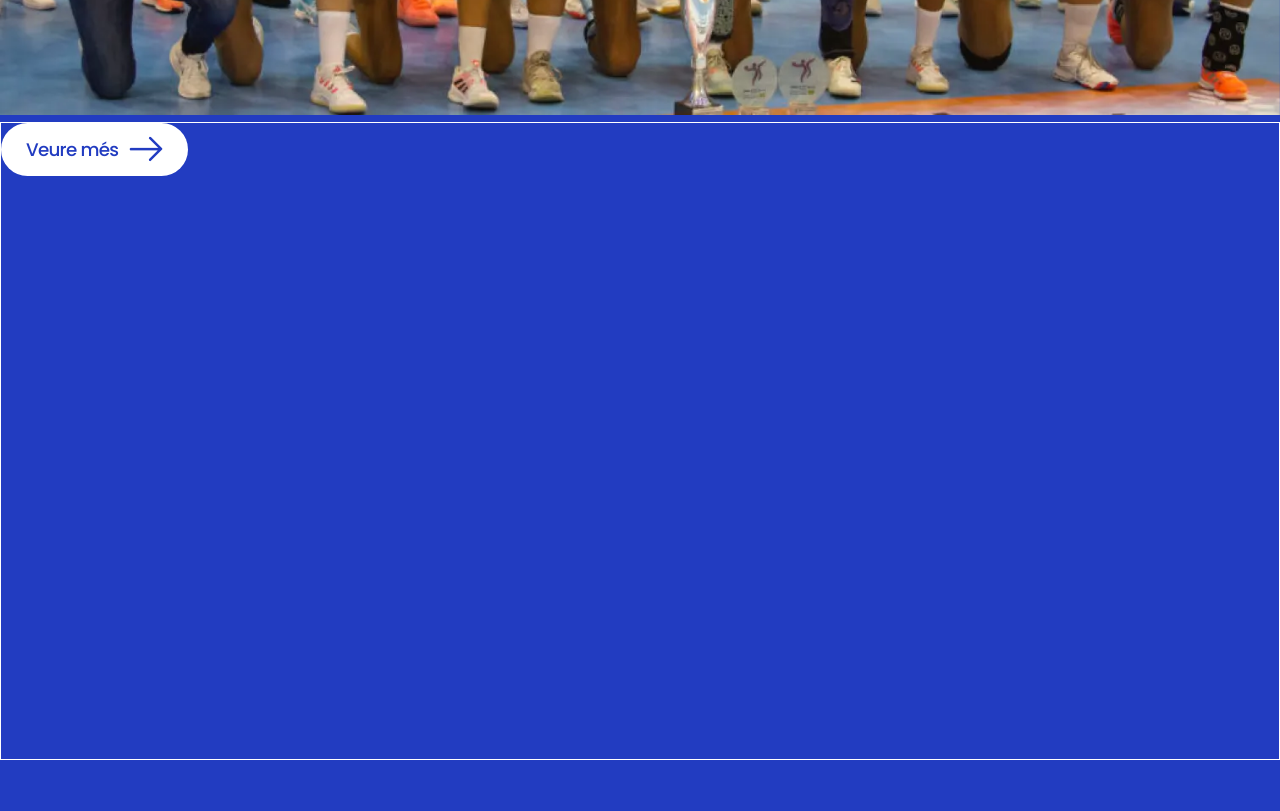
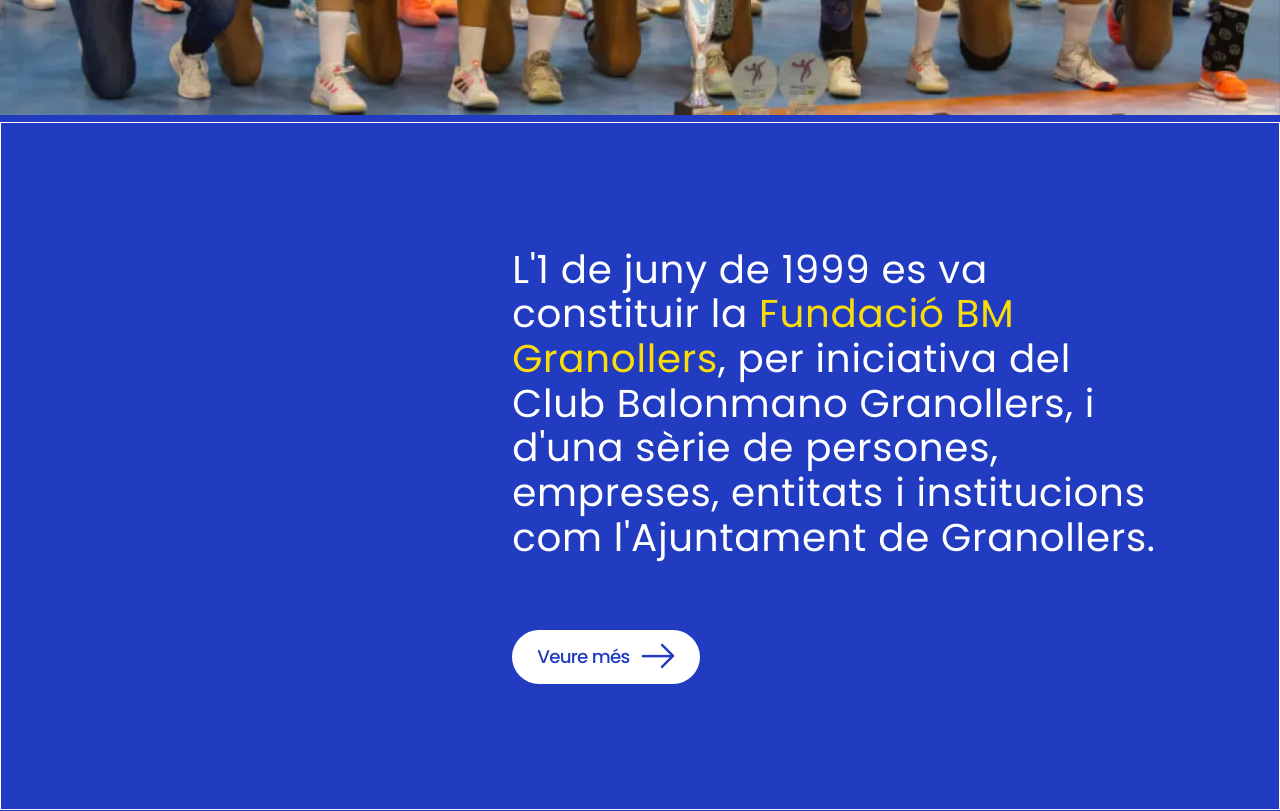
Before and after one commit to fabianlopezdev/fundacio-bmg, an Astro site: page / in a window 1280 px wide. Shown: the part 980-1791 px from the top of the page. Built offline with nearby package versions, Linux system fonts and the light colour scheme; Astro itself is replaced by a stand-in of ours.

Commit message:
Info Section: Added text

```diff
--- a/src/components/Header.astro
+++ b/src/components/Header.astro
@@ -6,9 +6,9 @@ import HeaderMenu from "@components/HeaderMenu.astro";
 import fundacioBMGLogo from "@assets/fundacio-balonmano-granollers-logo.webp";
 ---
 
-<script src="../scripts/HeaderMenuScript.ts"/>
+<script src="../scripts/HeaderMenuScript.ts"></script>
 
-<header class="opposite-colors">
+<header class="global-opposite-colors">
   <HeaderMenuButton />
 
   <a
@@ -36,7 +36,8 @@ import fundacioBMGLogo from "@assets/fundacio-balonmano-granollers-logo.webp";
     --logo-width: 177px;
     --header-height: 5.875;
     --header-height-sm: 4.099375;
-
+    position: sticky;
+    top: 0;
     display: flex;
     align-items: center;
     justify-content: space-between;
@@ -45,13 +46,13 @@ import fundacioBMGLogo from "@assets/fundacio-balonmano-granollers-logo.webp";
     padding-inline: var(--space-x-sm);
     border-bottom-left-radius: var(--radius-regular);
     border-bottom-right-radius: var(--radius-regular);
+    z-index:2;
   }
 
   .logo-container {
     display: flex;
     justify-content: center;
   }
-
 
   @media (width < 800px) {
     header {
--- a/src/components/Info.astro
+++ b/src/components/Info.astro
@@ -1,19 +1,37 @@
 ---
-import ButtonIcon from "@components/ButtonIcon.astro"
+import ButtonIcon from "@components/ButtonIcon.astro";
 ---
 
 <section>
   <div class="info-container">
-        <p>
-
+    <p class="info-text">
+      L'1 de juny de 1999 es va constituir la <span class="global-accent" >
+       Fundació BM Granollers</span>, per iniciativa del Club Balonmano Granollers, i
+        d'una sèrie de persones, empreses, entitats i institucions com
+        l'Ajuntament de Granollers.
+      </span>
+      <ButtonIcon text="Veure més" />
     </p>
-        <ButtonIcon text="Veure més"/>
   </div>
-</section>
 
   <style>
     section {
-        height: 39.875rem;
       border: 1px solid white;
     }
+
+    .info-container {
+      padding-left: 40%;
+      padding-right: var(--space-x-xl);
+      padding-block: 7.8125rem;
+    }
+
+    .info-text {
+      font-size: var(--fnt-sz-regular);
+      line-height: 1.15em;
+      font-weight: var(--fnt-wg-light);
+      letter-spacing: 0.019em;
+      margin-bottom: 4.375rem;
+      /* text-wrap:; */
+    }
   </style>
+</section>
--- a/src/styles/global.css
+++ b/src/styles/global.css
@@ -71,9 +71,13 @@ ul {
   outline-offset: 2px;
 }
 
-.opposite-colors {
+.global-opposite-colors {
   background-color: var(--clr-secondary);
   color: var(--clr-primary);
+}
+
+.global-accent {
+  color: var(--clr-accent);
 }
 /* Custom properties (CSS variables) */
 
@@ -98,8 +102,8 @@ ul {
   --fnt-sz-extra-sm: clamp(0.8475rem, 0.8257rem + 0.1086vi, 0.9615rem);
   /* Around 18px for 1344px width */
   --fnt-sz-sm: clamp(1rem, 0.9524rem + 0.2381vi, 1.25rem);
-    /* Around 34px for 1344px width */
-  --fnt-sz-regular: clamp(1.375rem, 1.128rem + 1.054vi, 2.125rem);
+  /* Around 34px for 1344px width */
+  --fnt-sz-regular: clamp(1.375rem, 1.928rem + 1.054vi, 2.425rem);
 
   /* Around 40px for 1344px width */
   --fnt-sz-m: clamp(1.9388rem, 1.628rem + 1.5537vi, 3.5701rem);
```
Lines whose indentation alone changed are shown as unchanged.
